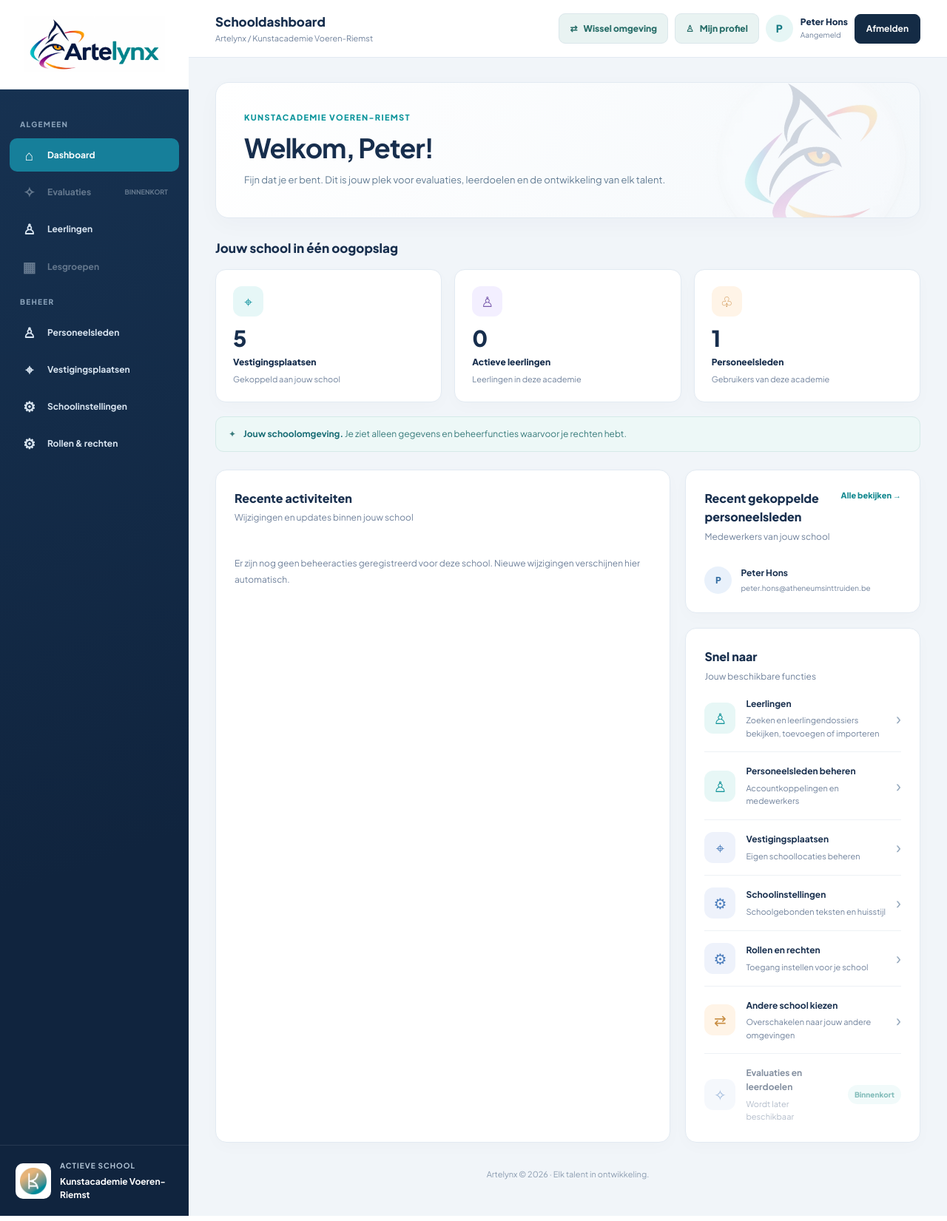
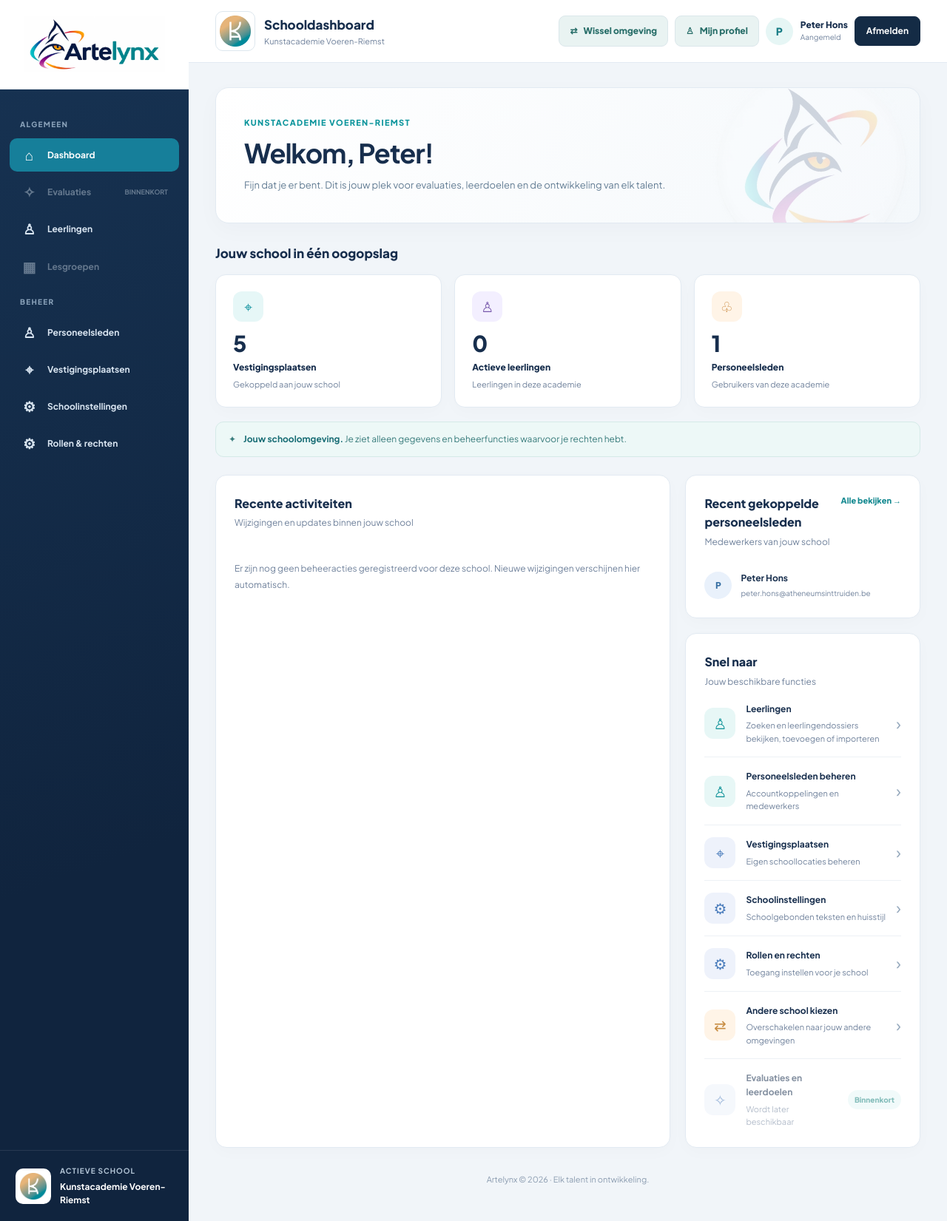
Before and after one commit to peterhons-blip/kavr-evaluaties, a Laravel app: page /dashboard in a window 1280 px wide. Shown: the whole page at 74% size. Run offline with Laravel 12, Linux system fonts and the light colour scheme; a user stored in the database is signed in; data comes from the database, SQL or seed files in the repository; data that the repository does not hold is empty.

Commit message:
Show academy logo prominently beside title in every school page header

```diff
--- a/resources/views/layouts/school.blade.php
+++ b/resources/views/layouts/school.blade.php
@@ -121,6 +121,12 @@
         .school-identity-name{min-width:0;overflow-wrap:anywhere}
         .school-identity-name small{display:block;font-size:10px;letter-spacing:1px;font-weight:700;color:#b5c7d8;margin-bottom:4px}
         .school-identity-name strong{display:block;font-size:12px;color:#fff;line-height:1.5}
+        .school-top-identity{display:flex;align-items:center;gap:12px;min-width:0}
+        .school-top-logo{width:54px;height:54px;flex:0 0 54px;display:flex;align-items:center;justify-content:center;padding:5px;border-radius:10px;background:#fff;border:1px solid #dde7ee}
+        .school-top-logo img{display:block;max-width:100%;max-height:100%;object-fit:contain}
+        .school-top-copy{min-width:0}
+        .school-top-copy .top-crumb{overflow-wrap:anywhere}
+        @media(max-width:730px){.school-top-logo{width:42px;height:42px;flex-basis:42px}.school-top-identity{gap:9px}}
         .top-action-btn{display:inline-flex;align-items:center;justify-content:center;gap:8px;border:1px solid #dbe7eb;border-radius:9px;padding:10px 14px;background:#e9f3f2;color:#286e69;text-decoration:none;font:inherit;font-size:12px;font-weight:750;white-space:nowrap;transition:background .2s,border-color .2s}
         .top-action-btn:hover{background:#d7ebe8;border-color:#bcd7d3}
         .logout-btn{height:40px;padding:9px 15px;background:#142b45;color:#fff;border:1px solid #142b45;font-size:12px;font-weight:700}
@@ -201,9 +207,18 @@
     </aside>
     <div class="main">
         <header class="topbar">
-            <div>
-                <div class="top-title">@yield('page-title','Schoolomgeving')</div>
-                <div class="top-crumb">Artelynx / {{ $school->name }}</div>
+            <div class="school-top-identity">
+                @if($schoolLogoPath)
+                    <div class="school-top-logo">
+                        <img src="{{ asset('storage/' . $schoolLogoPath) }}"
+                             alt="Logo van {{ $school->name }}"
+                             onerror="this.hidden=true;this.parentElement.hidden=true;">
+                    </div>
+                @endif
+                <div class="school-top-copy">
+                    <div class="top-title">@yield('page-title','Schoolomgeving')</div>
+                    <div class="top-crumb">{{ $school->name }}</div>
+                </div>
             </div>
             <div class="top-actions">
                 <a class="top-action-btn" href="{{ route('schools.select') }}">⇄ <span>Wissel omgeving</span></a>
```
